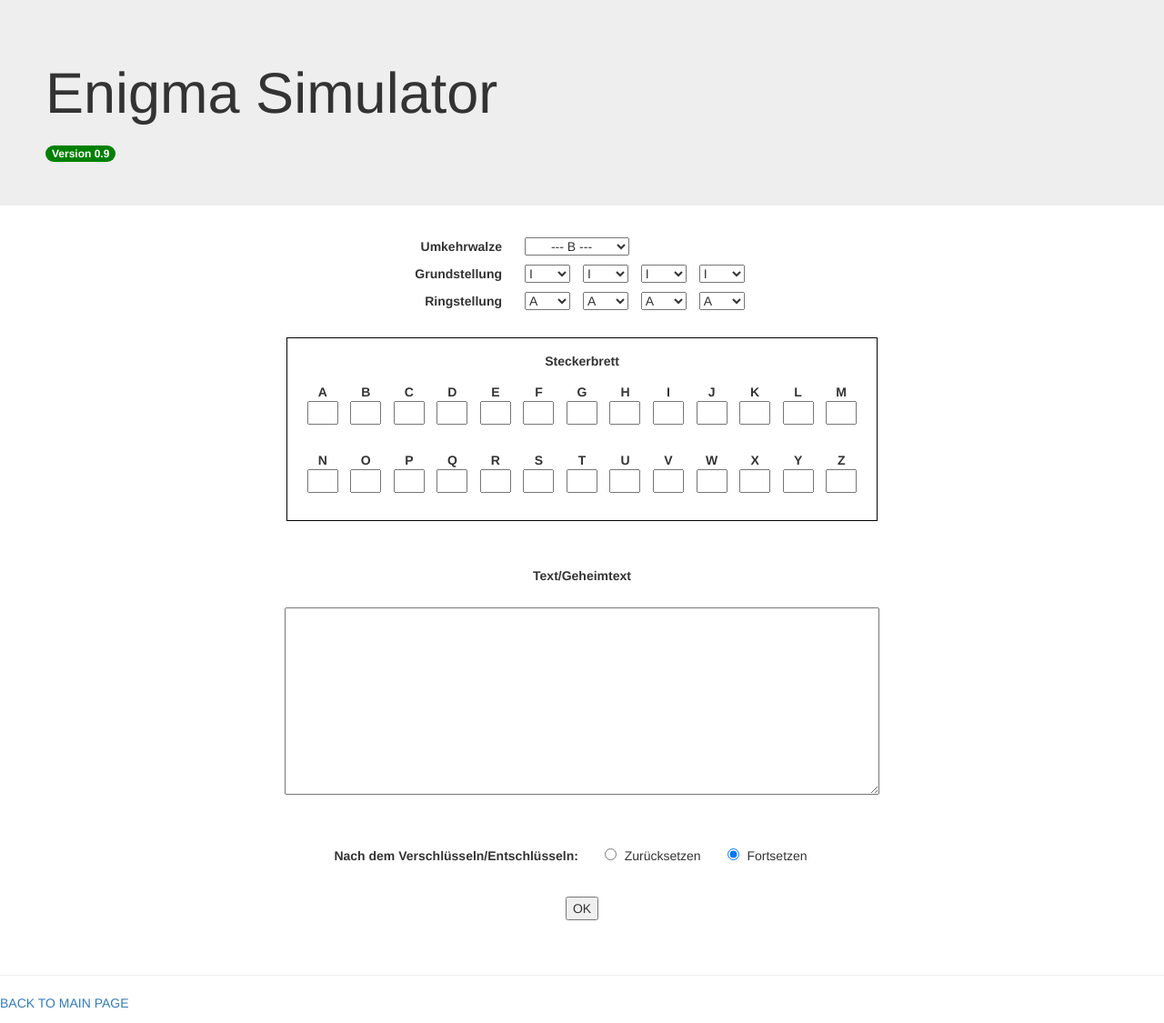
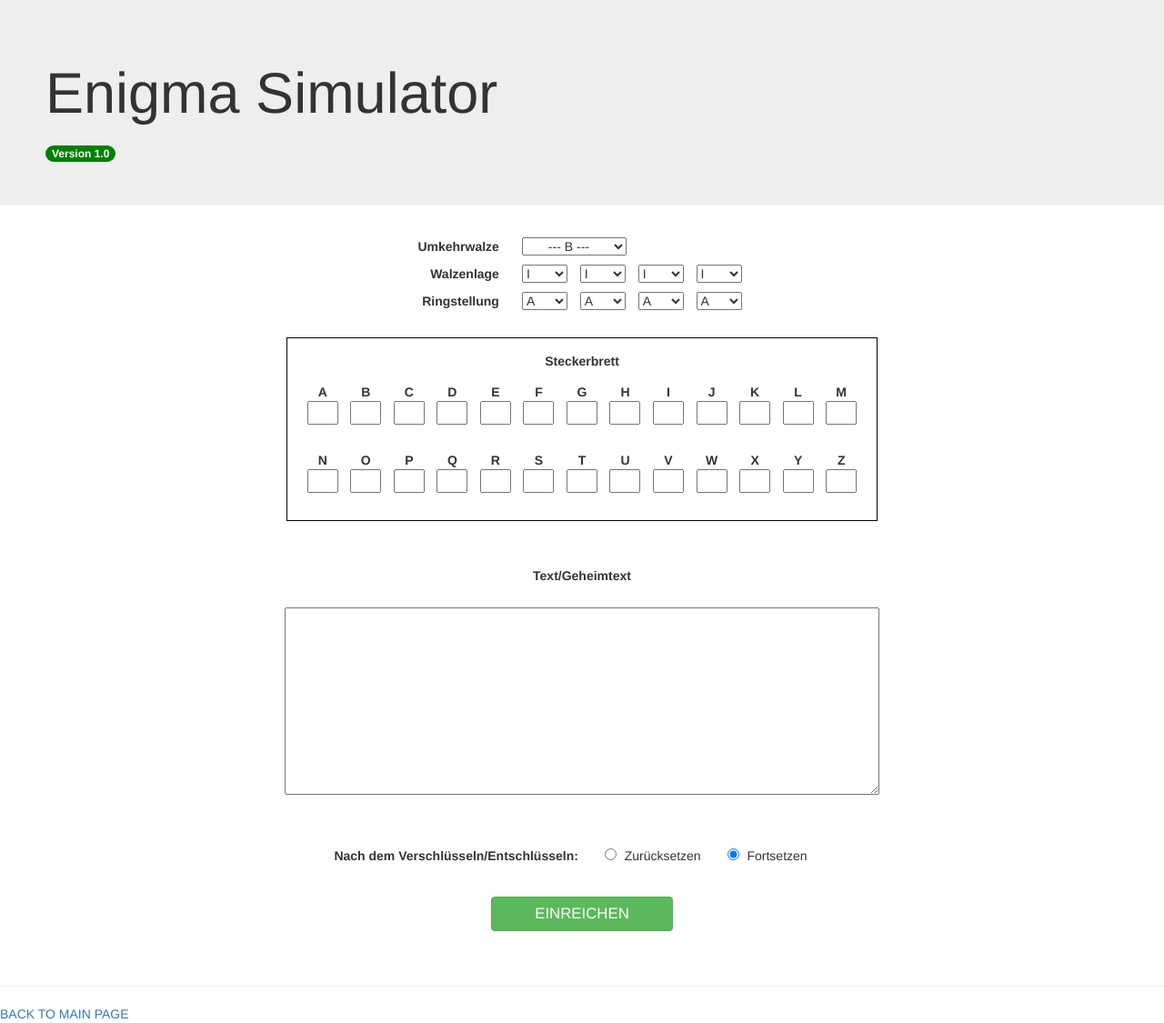
Before and after one commit to dthung1602/MyWebApp, a Python web app: template templates/enigma.html in a window 1280 px wide. Shown: the whole page at 91% size. Run offline with Jinja, Linux system fonts and the light colour scheme; the template is opened without the code that fills it, so the values that code supplies are empty.

Commit message:
continue on css, js

```diff
--- a/static/js/enigma.js
+++ b/static/js/enigma.js
@@ -5,13 +5,15 @@ function getByName(name) {
 function checkWheels() {
     var i, j;
     var wheels = [];
-    for (i = 1; i < 5; i++)
-        wheels.push(getByName("w" + i).value)
-    for (i = 0; i < 4; i++)
-        for (j = i + 1; j < 5; j++)
-            if (wheels[i] === wheels[j]) {
-                alert("Wheels must have different values!");
-                return
+    for (i = 1; i < 5; i++) {
+        wheels.push(getByName("w" + i));
+        wheels[wheels.length - 1].style.color = "black";
+    }
+    for (i = 0; i < 3; i++)
+        for (j = i + 1; j < 4; j++)
+            if (wheels[i].value === wheels[j].value) {
+                wheels[i].style.color = "red";
+                wheels[j].style.color = "red";
             }
 }
 
--- a/templates/enigma.html
+++ b/templates/enigma.html
@@ -4,7 +4,7 @@
 
 <div class="jumbotron">
     <h1 style="padding-bottom: 10px; padding-left: 50px">Enigma Simulator</h1>
-    <div class="badge" style="margin-left:50px;background-color:green">Version 0.9</div>
+    <div class="badge" style="margin-left:50px;background-color:green">Version 1.0</div>
 </div>
 
 <div class="container" align="center">
@@ -22,9 +22,9 @@
         <table>
             <!--------------  reflect wheel  ------------------>
             <tr>
-                <td style="text-align: right;padding-right: 20px"><strong>Umkehrwalze</strong></td>
+                <td style="text-align: right;padding-right: 20px" title="Reflector wheel"><strong>Umkehrwalze</strong></td>
                 <td>
-                    <select name="rw" style="width:115px;margin:5px;text-align: center">
+                    <select name="rw" style="width:115px;margin:5px;text-align:center">
                         <option value="B" {% if rw == "B" %} selected {% endif %}>--- B ---</option>
                         <option value="C" {% if rw == "C" %} selected {% endif %}>--- C ---</option>
                     </select>
@@ -33,7 +33,7 @@
 
             <!------------- wheels ---------------->
             <tr>
-                <td style="text-align: right;padding-right: 20px"><strong>Grundstellung</strong></td>
+                <td style="text-align: right;padding-right: 20px" title="Reflector wheel"><strong>Walzenlage</strong></td>
                 <td>
                     {% for i in [1, 2, 3, 4] %}
                     <select name="w{{i}}" style="width:50px;margin:5px" onchange="checkWheels()">
@@ -47,7 +47,7 @@
 
             <!-------- positions ---------------->
             <tr>
-                <td style="text-align: right;padding-right: 20px"><strong>Ringstellung</strong></td>
+                <td style="text-align: right;padding-right: 20px" title="Initial wheels settings"><strong>Ringstellung</strong></td>
                 <td>
                     {% for i in [1, 2, 3, 4] %}
                     <select name="p{{i}}" style="width:50px;margin:5px">
@@ -65,7 +65,7 @@
         <div style="border: 1px black solid;margin-top: 25px; width: 650px">
             <table style="margin: 15px;">
                 <tr>
-                    <th colspan="13" style="text-align: center">Steckerbrett</th>
+                    <th colspan="13" style="text-align: center" title="PLug board">Steckerbrett</th>
                 </tr>
                 <tr>
                     {% for c in "ABCDEFGHIJKLM" %}
@@ -91,21 +91,21 @@
 
         <!---------------------------------Enter text ----------------------------->
         <div style="text-align: center; margin-top: 50px">
-            <label>Text/Geheimtext</label>
+            <label title="Plain text / Cipher text">Text/Geheimtext</label>
             <br><br>
             <textarea name="text" rows=10 cols=78>{{text}}</textarea>
         </div>
 
         <!---------------------------- reset -------------------------------->
         <div style="text-align: center; margin-top: 50px; margin-bottom: 30px">
-            <label style="padding-right: 25px">Nach dem Verschlüsseln/Entschlüsseln:</label>
+            <label style="padding-right: 25px" title="After encryption/decryption">Nach dem Verschlüsseln/Entschlüsseln:</label>
             <input type="radio" name="reset" value="true" {% if rs %} checked {% endif %}>
-            <span style="padding-left: 5px; padding-right: 25px">Zurücksetzen</span>
+            <span style="padding-left: 5px; padding-right: 25px" title="Reset">Zurücksetzen</span>
             <input type="radio" name="reset" value="false" {% if not rs %} checked {% endif %}>
-            <span style="padding-left: 5px; padding-right: 25px">Fortsetzen</span>
+            <span style="padding-left: 5px; padding-right: 25px" title="Keep">Fortsetzen</span>
         </div>
 
-        <input type="submit" value="OK">
+        <input type="submit" name="action" value="EINREICHEN" class="btn btn-success" style="text-align:center;font-size:120%;width:200px">
     </form>
 
     <script src="{{__host__}}/static/js/enigma.js"></script>
```
Also changed, not shown: static/image/error.png (added).
